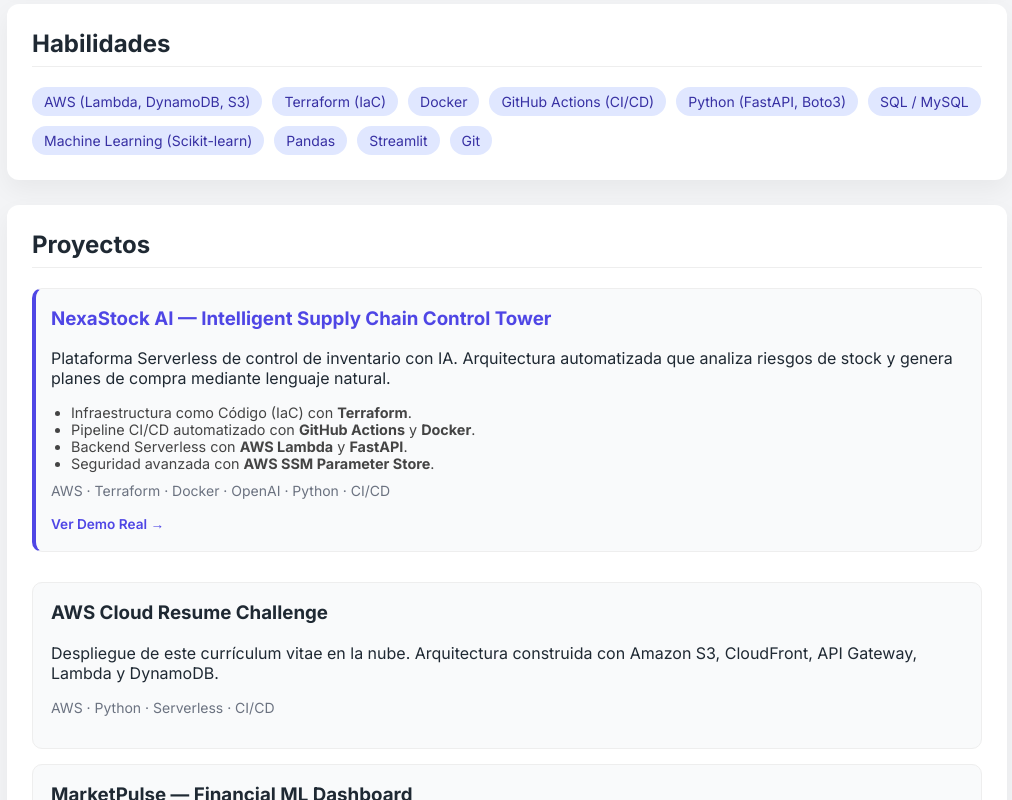
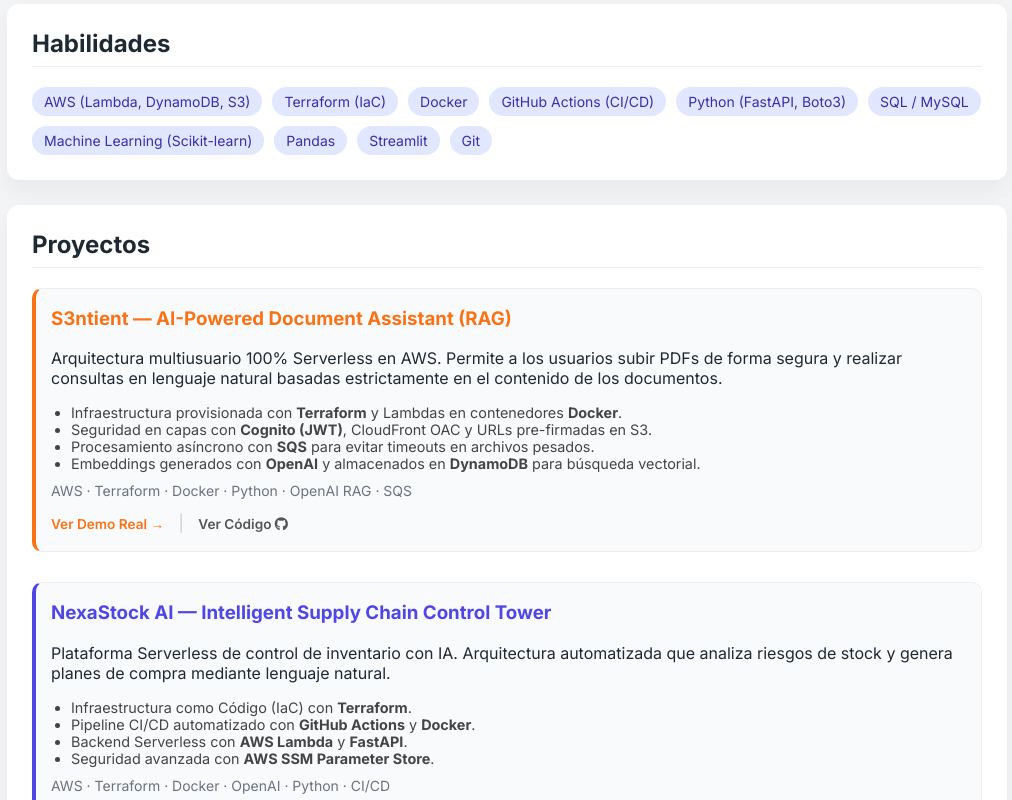
Before and after one commit to Jbaigorria22/aws-cloud-resume, a plain HTML site: page frontend/index.html in a window 1280 px wide. Shown: the part 437-1237 px from the top of the page, without its empty margins (133-1145 px from the left). Drawn offline with Linux system fonts and the light colour scheme; no server answers.

Commit message:
feat: agregar proyecto S3ntient al portfolio

```diff
--- a/frontend/index.html
+++ b/frontend/index.html
@@ -25,7 +25,8 @@
         </p>
     </header>
 
-    <div class="container"> <section>
+    <div class="container">
+        <section>
             <h2>Perfil</h2>
             <p>
                 Estudiante de Analista de Sistemas enfocado en arquitectura Cloud, automatización DevOps y Machine Learning.
@@ -51,6 +52,27 @@
 
         <section>
             <h2>Proyectos</h2>
+
+            <div class="project highlight" style="border-left: 4px solid #f97316; padding-left: 15px; margin-bottom: 30px;">
+                <h3 style="color: #f97316;">S3ntient — AI-Powered Document Assistant (RAG)</h3>
+                <p>
+                    Arquitectura multiusuario 100% Serverless en AWS. Permite a los usuarios subir PDFs de forma segura y realizar consultas en lenguaje natural basadas estrictamente en el contenido de los documentos.
+                </p>
+                <ul style="font-size: 0.9rem; color: #444; margin-bottom: 10px;">
+                    <li>Infraestructura provisionada con <strong>Terraform</strong> y Lambdas en contenedores <strong>Docker</strong>.</li>
+                    <li>Seguridad en capas con <strong>Cognito (JWT)</strong>, CloudFront OAC y URLs pre-firmadas en S3.</li>
+                    <li>Procesamiento asíncrono con <strong>SQS</strong> para evitar timeouts en archivos pesados.</li>
+                    <li>Embeddings generados con <strong>OpenAI</strong> y almacenados en <strong>DynamoDB</strong> para búsqueda vectorial.</li>
+                </ul>
+                <p class="tech">
+                    AWS · Terraform · Docker · Python · OpenAI RAG · SQS
+                </p>
+                <div style="margin-top: 10px;">
+                    <a href="https://d2uq847i13fd7d.cloudfront.net" target="_blank" style="font-size: 0.85rem; font-weight: 600; text-decoration: none; color: #f97316;">Ver Demo Real →</a>
+                    <span style="margin: 0 10px; color: #ccc;">|</span>
+                    <a href="https://github.com/Jbaigorria22/s3ntient" target="_blank" style="font-size: 0.85rem; font-weight: 600; text-decoration: none; color: #555;">Ver Código <i class="fa-brands fa-github"></i></a>
+                </div>
+            </div>
 
             <div class="project highlight" style="border-left: 4px solid #4f46e5; padding-left: 15px; margin-bottom: 30px;">
                 <h3 style="color: #4f46e5;">NexaStock AI — Intelligent Supply Chain Control Tower</h3>
```
